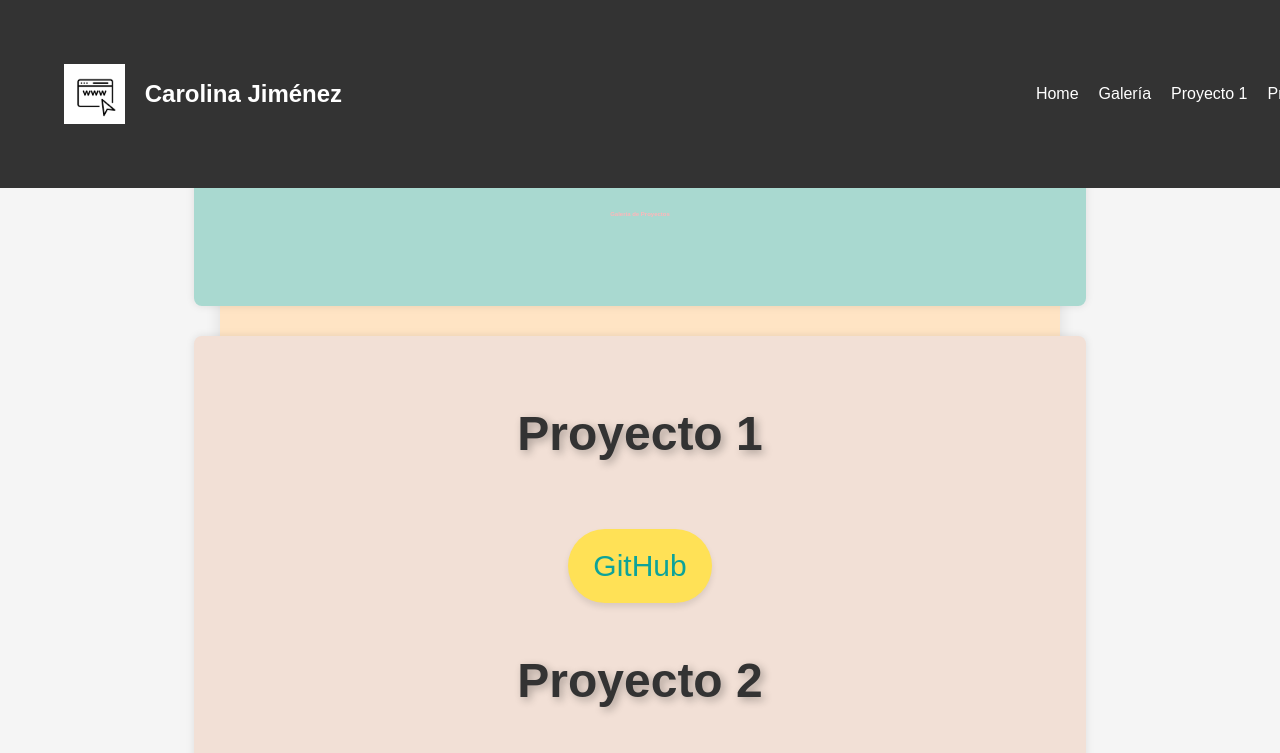
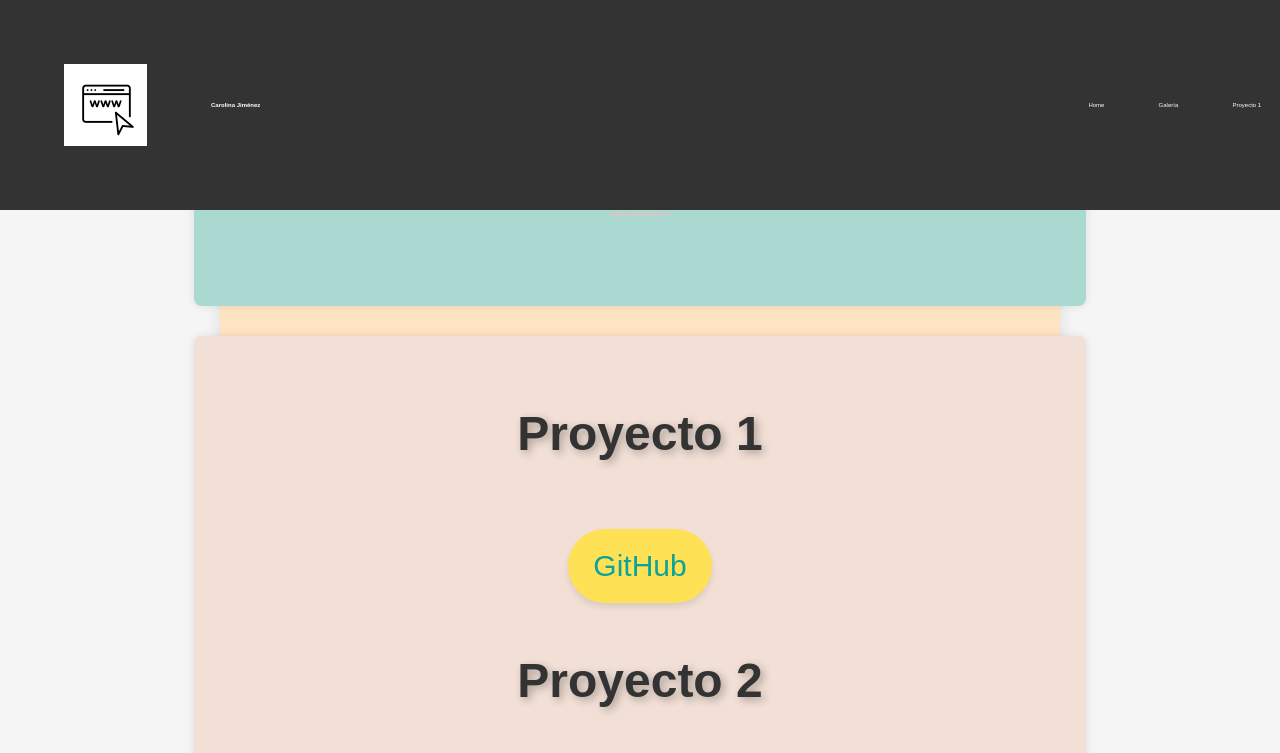
Before and after one commit to CarolinaJF/portfolio, a plain HTML site: page HTML/indexportfolio.html in a window 1280 px wide. Shown: the top 753 px of the page. Drawn offline with Linux system fonts and the light colour scheme; a script that the page names is missing.

Commit message:
Update indexportfolio.css

```diff
--- a/CSS/indexportfolio.css
+++ b/CSS/indexportfolio.css
@@ -61,13 +61,13 @@ header {
 }
 
 header img {
-    height: 60px; /* Ajusta el tamaño del logo */
-    margin-right: 20px; /* Espacio entre logo y texto */
+    height: 8%; /* 60px convertido a un porcentaje relativo al contenedor */
+    margin-right: 5%; /* Espacio entre logo y texto */
 }
 
 header h1 {
     margin: 0;
-    font-size: 24px;
+    font-size: 3%;
     display: inline-block; /* Asegura que el h1 esté junto al logo */
     vertical-align: middle; /* Alinea el texto del h1 verticalmente */
     color: white; /* Asegura que el nombre también sea blanco */
@@ -84,8 +84,8 @@ header nav {
 header nav a {
     color: white;
     text-decoration: none;
-    margin-left: 20px;
-    font-size: 16px;
+    margin-left: 5%; /* 20px convertido a un porcentaje relativo */
+    font-size: 2%;
     transition: color 0.3s ease;
 }
 
```
